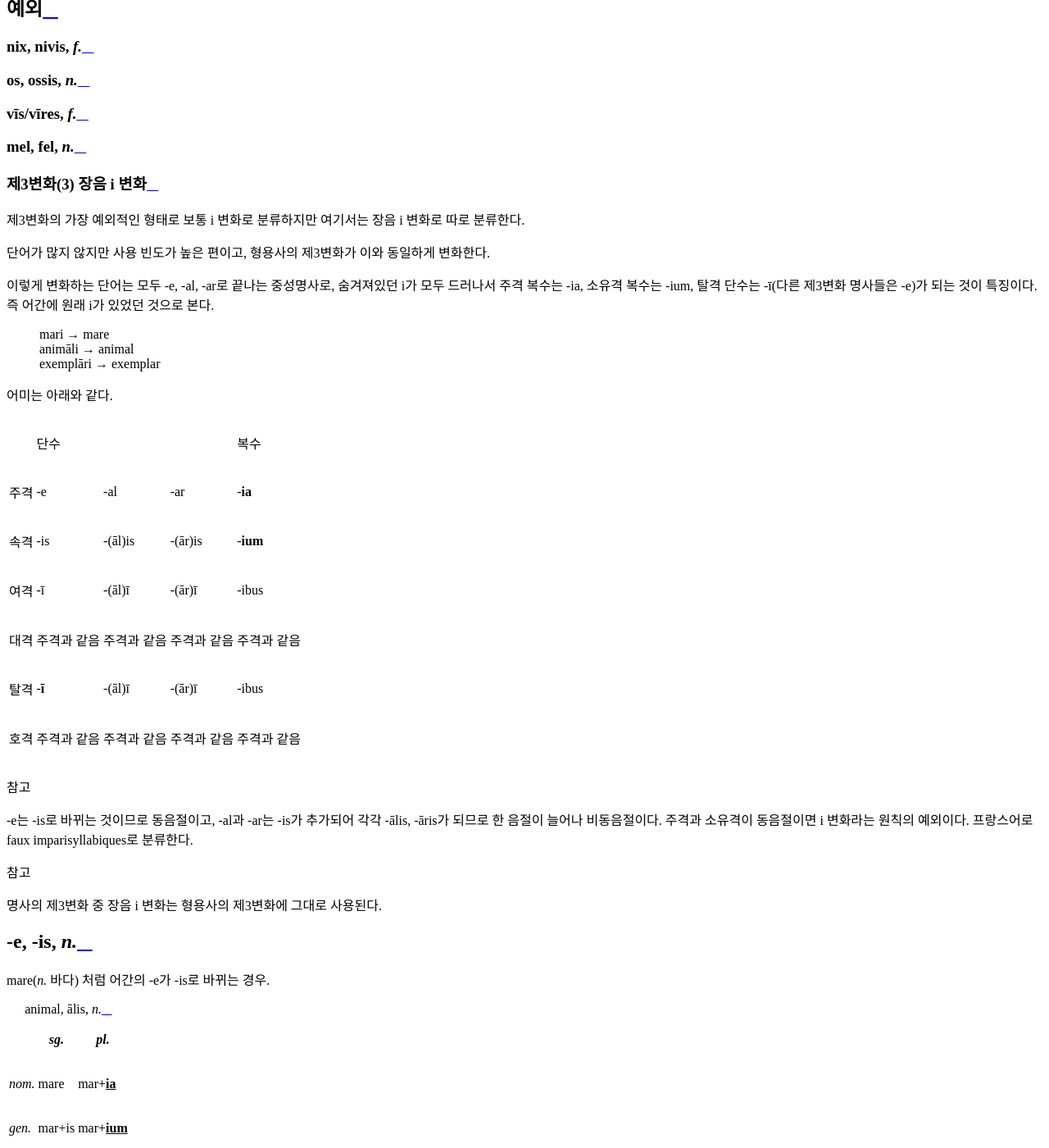
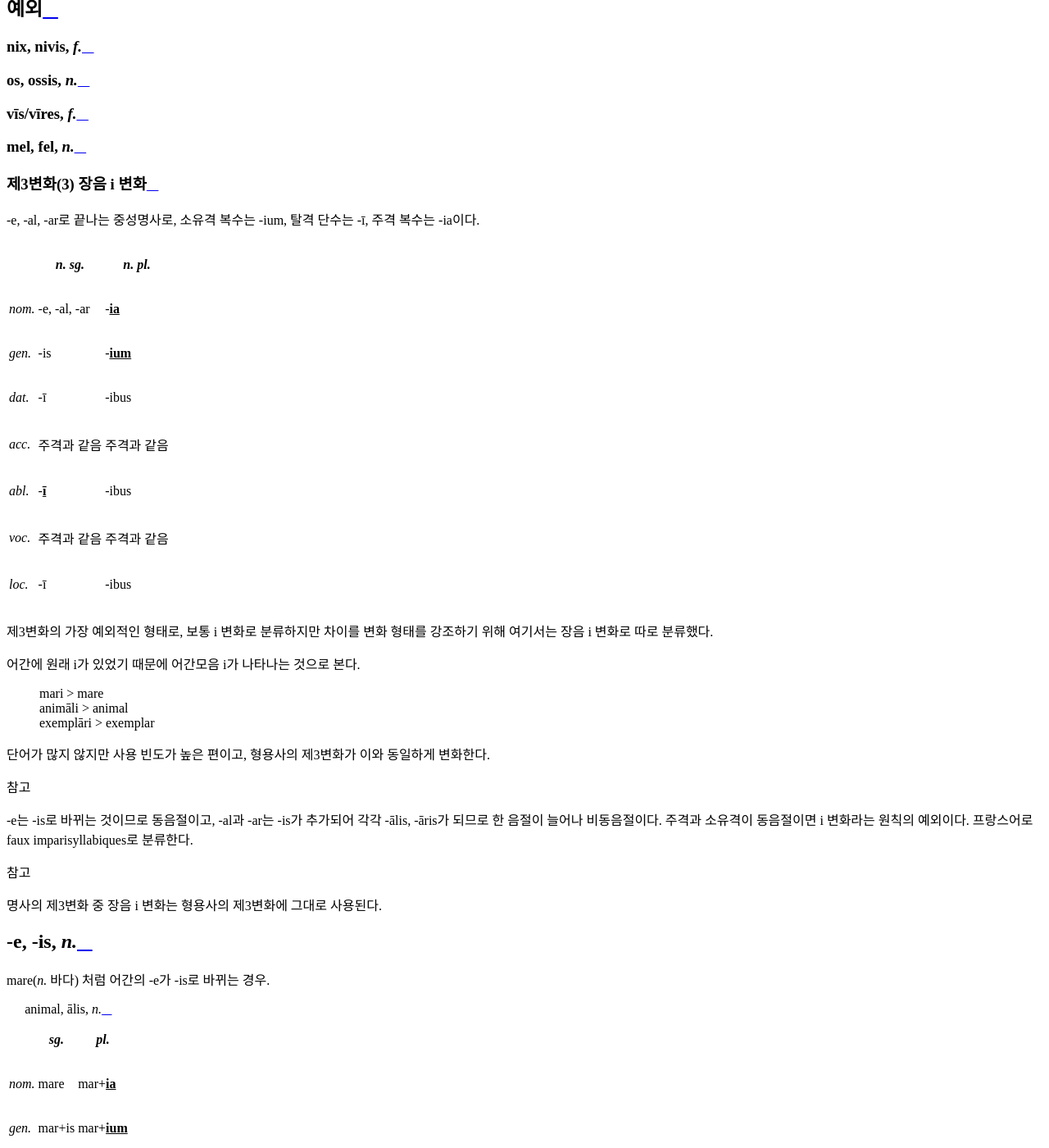
Before and after one commit to kabbala/grammatica_latina, a Sphinx documentation site: the page built from source/declinatio_nominis/declinatio_nominis_3.rst, in a window 1280 px wide and 1400 px high, scrolled down 35835 px. Shown: the whole window at 82% size. Built offline with Sphinx 7.4.7 and the Read the Docs theme 2.0.0, drawn with Linux system fonts in a browser that asks for light colours.

Commit message:
어미 변화표 간소화

```diff
--- a/source/declinatio_nominis/declinatio_nominis_3.rst
+++ b/source/declinatio_nominis/declinatio_nominis_3.rst
@@ -1428,33 +1428,29 @@ mel, fel, :tsig:`n.`
 제3변화(3) 장음 i 변화
 ----------------------
 
-제3변화의 가장 예외적인 형태로 보통 i 변화로 분류하지만 여기서는 장음 i 변화로 따로 분류한다.
+-e, -al, -ar로 끝나는 중성명사로, 소유격 복수는 -ium, 탈격 단수는 -ī, 주격 복수는 -ia이다.
+
+.. csv-table::
+   :header-rows: 1
+
+   "", :tsig:`n. sg.`, :tsig:`n. pl.`
+   :tsig:`nom.`, "-e, -al, -ar", "-:em:`ia`"
+   :tsig:`gen.`, "-is", "-:em:`ium`"
+   :tsig:`dat.`, "-ī", "-ibus"
+   :tsig:`acc.`, "주격과 같음", "주격과 같음"
+   :tsig:`abl.`, "-:em:`ī`", "-ibus"
+   :tsig:`voc.`, "주격과 같음", "주격과 같음"
+   :tsig:`loc.`, "-ī", "-ibus"
+
+제3변화의 가장 예외적인 형태로, 보통 i 변화로 분류하지만 차이를 변화 형태를 강조하기 위해 여기서는 장음 i 변화로 따로 분류했다.
+
+어간에 원래 i가 있었기 때문에 어간모음 i가 나타나는 것으로 본다.
+
+   | mari > mare
+   | animāli > animal
+   | exemplāri > exemplar
 
 단어가 많지 않지만 사용 빈도가 높은 편이고, 형용사의 제3변화가 이와 동일하게 변화한다.
-
-이렇게 변화하는 단어는 모두 -e, -al, -ar로 끝나는 중성명사로, 숨겨져있던 i가 모두 드러나서 주격 복수는 -ia, 소유격 복수는 -ium, 탈격 단수는 -ī(다른 제3변화 명사들은 -e)가 되는 것이 특징이다. 즉 어간에 원래 i가 있었던 것으로 본다.
-
-   | mari → mare
-   | animāli → animal
-   | exemplāri → exemplar
-
-어미는 아래와 같다.
-
-+------+-------------+-------------+-------------+-------------+
-|      | 단수                                    |     복수    |
-+------+-------------+-------------+-------------+-------------+
-| 주격 | -e          | -al         | -ar         | -**ia**     |
-+------+-------------+-------------+-------------+-------------+
-| 속격 | -is         | -(āl)is     | -(ār)is     | -**ium**    |
-+------+-------------+-------------+-------------+-------------+
-| 여격 | -ī          | -(āl)ī      | -(ār)ī      | -ibus       |
-+------+-------------+-------------+-------------+-------------+
-| 대격 | 주격과 같음 | 주격과 같음 | 주격과 같음 | 주격과 같음 |
-+------+-------------+-------------+-------------+-------------+
-| 탈격 | -**ī**      | -(āl)ī      | -(ār)ī      | -ibus       |
-+------+-------------+-------------+-------------+-------------+
-| 호격 | 주격과 같음 | 주격과 같음 | 주격과 같음 | 주격과 같음 |
-+------+-------------+-------------+-------------+-------------+
 
 .. note:: -e는 -is로 바뀌는 것이므로 동음절이고, -al과 -ar는 -is가 추가되어 각각 -ālis, -āris가 되므로 한 음절이 늘어나 비동음절이다. 주격과 소유격이 동음절이면 i 변화라는 원칙의 예외이다. 프랑스어로 faux imparisyllabiques로 분류한다.
 
```
